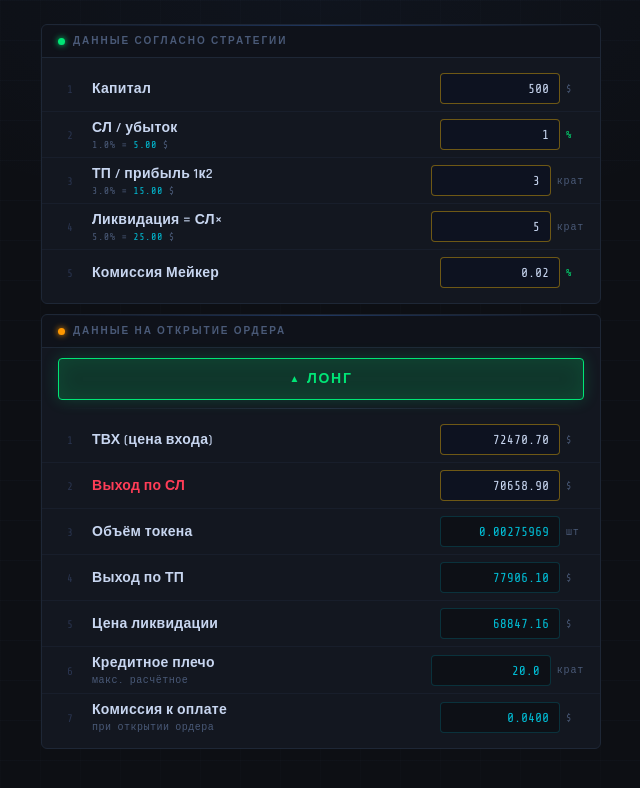
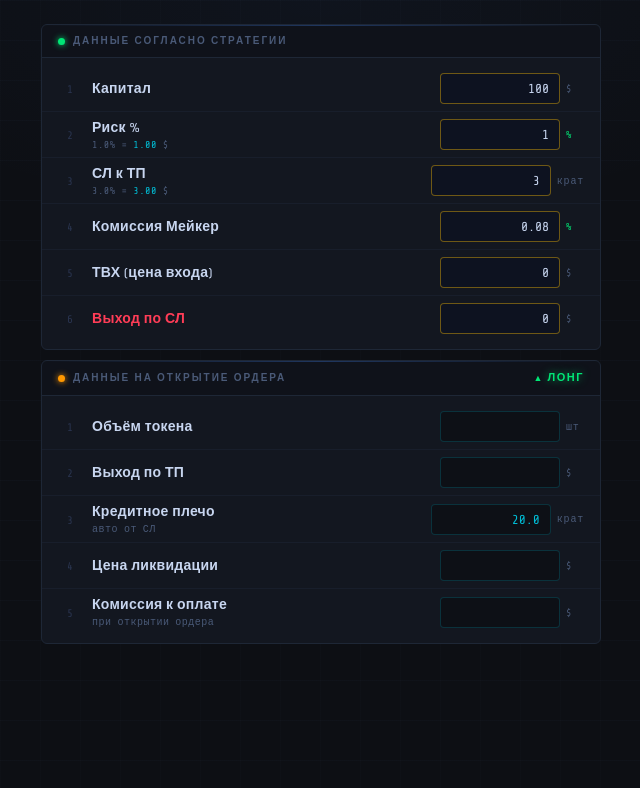
Before and after one commit to restongreyLAB/trading-calc, a plain HTML site: page index.html in a window 1280 px wide. Shown: the whole page, without its empty margins (319-959 px from the left). Drawn offline with nearby package versions, Linux system fonts and the light colour scheme.

Commit message:
Add files via upload

```diff
--- a/index.html
+++ b/index.html
@@ -314,6 +314,7 @@
     margin: 0 16px;
   }
 
+
   /* ===== SL badge ===== */
   .sl-badge {
     font-family: var(--mono);
@@ -348,7 +349,7 @@
           <span class="row-label">Капитал</span>
         </div>
         <div class="row-right">
-          <input type="number" id="capital" class="yellow" value="500" step="1" min="0" />
+          <input type="number" id="capital" class="yellow" value="100" step="1" min="0" />
           <span class="unit">$</span>
         </div>
       </div>
@@ -357,7 +358,7 @@
       <div class="row">
         <div class="row-num">2</div>
         <div class="row-label-wrap">
-          <span class="row-label">СЛ / убыток</span>
+          <span class="row-label">Риск %</span>
           <span class="row-sub" id="sl-sub">2% = <span id="sl-usd">5.00</span> $</span>
         </div>
         <div class="row-right">
@@ -370,7 +371,7 @@
       <div class="row">
         <div class="row-num">3</div>
         <div class="row-label-wrap">
-          <span class="row-label">ТП / прибыль 1к2</span>
+          <span class="row-label">СЛ к ТП</span>
           <span class="row-sub" id="tp-sub">3% = <span id="tp-usd">15.00</span> $</span>
         </div>
         <div class="row-right">
@@ -379,28 +380,39 @@
         </div>
       </div>
 
-      <!-- 4. Liquidation -->
+      <!-- 4. Maker commission -->
       <div class="row">
         <div class="row-num">4</div>
-        <div class="row-label-wrap">
-          <span class="row-label">Ликвидация = СЛ×</span>
-          <span class="row-sub" id="liq-sub">5% = <span id="liq-usd">10000.00</span> $</span>
-        </div>
-        <div class="row-right">
-          <input type="number" id="liq-mult" class="yellow" value="5" step="0.1" min="0" />
-          <span class="unit">крат</span>
-        </div>
-      </div>
-
-      <!-- 5. Maker commission -->
-      <div class="row">
-        <div class="row-num">5</div>
         <div class="row-label-wrap">
           <span class="row-label">Комиссия Мейкер</span>
         </div>
         <div class="row-right">
-          <input type="number" id="commission" class="yellow" value="0.02" step="0.001" min="0" max="100" />
+          <input type="number" id="commission" class="yellow" value="0.08" step="0.001" min="0" max="100" />
           <span class="unit pct">%</span>
+        </div>
+      </div>
+
+      <!-- 5. Entry price -->
+      <div class="row">
+        <div class="row-num">5</div>
+        <div class="row-label-wrap">
+          <span class="row-label">ТВХ (цена входа)</span>
+        </div>
+        <div class="row-right">
+          <input type="number" id="entry" class="yellow" value="0" step="0.01" min="0" />
+          <span class="unit">$</span>
+        </div>
+      </div>
+
+      <!-- 6. SL price -->
+      <div class="row" id="row-sl-price">
+        <div class="row-num">6</div>
+        <div class="row-label-wrap">
+          <span class="row-label sl" id="sl-price-label">Выход по СЛ</span>
+        </div>
+        <div class="row-right">
+          <input type="number" id="sl-price" class="yellow" value="0" step="0.01" min="0" />
+          <span class="unit">$</span>
         </div>
       </div>
 
@@ -409,50 +421,22 @@
 
   <!-- PANEL 2: Order Data -->
   <div class="panel">
-    <div class="panel-header">
-      <div class="panel-dot orange"></div>
-      <span class="panel-title">Данные на открытие ордера</span>
-    </div>
-
-    <!-- Auto direction indicator -->
-    <div style="padding: 10px 16px 8px;">
-      <div id="dir-btn" class="btn-dir btn-long active" style="width:100%;">
-        <span id="dir-arrow" class="arrow">▲</span>
-        <span id="dir-label">ЛОНГ</span>
+    <div class="panel-header" style="justify-content:space-between;">
+      <div style="display:flex;align-items:center;gap:8px;">
+        <div class="panel-dot orange"></div>
+        <span class="panel-title">Данные на открытие ордера</span>
+      </div>
+      <div id="dir-btn" style="display:inline-flex;align-items:center;gap:5px;">
+        <span id="dir-arrow" style="font-size:9px;color:var(--accent-green);">▲</span>
+        <span id="dir-label" style="font-family:var(--sans);font-size:11px;font-weight:700;letter-spacing:0.14em;color:var(--accent-green);text-shadow:0 0 8px rgba(0,230,118,0.6);">ЛОНГ</span>
       </div>
     </div>
 
-    <div class="divider"></div>
-
     <div class="panel-body">
 
-      <!-- 1. Entry price -->
+      <!-- 1. Token volume -->
       <div class="row">
         <div class="row-num">1</div>
-        <div class="row-label-wrap">
-          <span class="row-label">ТВХ (цена входа)</span>
-        </div>
-        <div class="row-right">
-          <input type="number" id="entry" class="yellow" value="72470.70" step="0.01" min="0" />
-          <span class="unit">$</span>
-        </div>
-      </div>
-
-      <!-- 2. SL exit - MANUAL input -->
-      <div class="row">
-        <div class="row-num">2</div>
-        <div class="row-label-wrap">
-          <span class="row-label sl">Выход по СЛ</span>
-        </div>
-        <div class="row-right">
-          <input type="number" id="sl-price" class="yellow" value="70658.90" step="0.01" min="0" />
-          <span class="unit">$</span>
-        </div>
-      </div>
-
-      <!-- 3. Token volume -->
-      <div class="row">
-        <div class="row-num">3</div>
         <div class="row-label-wrap">
           <span class="row-label">Объём токена</span>
         </div>
@@ -462,9 +446,9 @@
         </div>
       </div>
 
-      <!-- 4. TP exit -->
+      <!-- 2. TP exit -->
       <div class="row">
-        <div class="row-num">4</div>
+        <div class="row-num">2</div>
         <div class="row-label-wrap">
           <span class="row-label">Выход по ТП</span>
         </div>
@@ -474,9 +458,22 @@
         </div>
       </div>
 
-      <!-- 5. Liquidation price -->
+      <!-- 3. Leverage -->
+      <div class="row" id="row-leverage">
+        <div class="row-num">3</div>
+        <div class="row-label-wrap">
+          <span class="row-label">Кредитное плечо</span>
+          <span class="row-sub" id="leverage-mode">авто от СЛ</span>
+        </div>
+        <div class="row-right">
+          <input type="number" id="leverage-val" class="cyan" readonly value="0" step="0.1" min="0" />
+          <span class="unit">крат</span>
+        </div>
+      </div>
+
+      <!-- 4. Liquidation price -->
       <div class="row">
-        <div class="row-num">5</div>
+        <div class="row-num">4</div>
         <div class="row-label-wrap">
           <span class="row-label">Цена ликвидации</span>
         </div>
@@ -486,22 +483,9 @@
         </div>
       </div>
 
-      <!-- 6. Leverage -->
+      <!-- 5. Commission paid -->
       <div class="row">
-        <div class="row-num">6</div>
-        <div class="row-label-wrap">
-          <span class="row-label">Кредитное плечо</span>
-          <span class="row-sub">макс. расчётное</span>
-        </div>
-        <div class="row-right">
-          <input type="text" id="leverage-val" class="cyan" readonly value="0" />
-          <span class="unit">крат</span>
-        </div>
-      </div>
-
-      <!-- 7. Commission paid -->
-      <div class="row">
-        <div class="row-num">7</div>
+        <div class="row-num">5</div>
         <div class="row-label-wrap">
           <span class="row-label">Комиссия к оплате</span>
           <span class="row-sub">при открытии ордера</span>
@@ -525,98 +509,67 @@
 
   function set(id, v, decimals = 2) {
     const el = document.getElementById(id);
-    if (el) el.value = isFinite(v) ? v.toFixed(decimals) : '—';
+    if (el) el.value = isFinite(v) && v !== 0 ? v.toFixed(decimals) : '';
   }
 
   function calculate() {
-    const capital  = val('capital');
-    const slPct    = val('sl-pct');
-    const tpMult   = val('tp-mult');
-    const liqMult  = val('liq-mult');
-    const commPct  = val('commission');
-    const entry    = val('entry');
-    const slPrice  = val('sl-price');
+    const capital = val('capital');
+    const slPct   = val('sl-pct');
+    const tpMult  = val('tp-mult');
+    const liqMult = 5;
+    const commPct = val('commission');
+    const entry   = val('entry');
+    const slPrice = val('sl-price');
 
-    // Авто-определение направления: ТВХ - СЛ > 0 → ЛОНГ, < 0 → ШОРТ
-    const diff = entry - slPrice;
-    const direction = diff >= 0 ? 'long' : 'short';
-
-    const btn   = document.getElementById('dir-btn');
+    // Направление: ТВХ - СЛ > 0 → ЛОНГ, < 0 → ШОРТ
+    const direction = (entry - slPrice) >= 0 ? 'long' : 'short';
     const arrow = document.getElementById('dir-arrow');
     const label = document.getElementById('dir-label');
-
     if (direction === 'long') {
-      btn.className = 'btn-dir btn-long active';
-      arrow.textContent = '▲';
-      label.textContent = 'ЛОНГ';
+      arrow.style.color = 'var(--accent-green)'; arrow.textContent = '▲';
+      label.style.color = 'var(--accent-green)'; label.textContent = 'ЛОНГ';
+      label.style.textShadow = '0 0 8px rgba(0,230,118,0.6)';
     } else {
-      btn.className = 'btn-dir btn-short active';
-      arrow.textContent = '▼';
-      label.textContent = 'ШОРТ';
+      arrow.style.color = 'var(--accent-red)'; arrow.textContent = '▼';
+      label.style.color = 'var(--accent-red)'; label.textContent = 'ШОРТ';
+      label.style.textShadow = '0 0 8px rgba(255,61,87,0.6)';
     }
 
-    // ── Strategy panel ─────────────────────────────────────────────
-    const slUsd  = capital * slPct / 100;
-    const tpPct  = slPct * tpMult;
-    const tpUsd  = capital * tpPct / 100;
-    const liqPct = slPct * liqMult;
-    const liqUsd = capital * liqPct / 100;
-
+    // Strategy panel
+    const slUsd = capital * slPct / 100;
+    const tpPct = slPct * tpMult;
+    const tpUsd = capital * tpPct / 100;
     document.getElementById('sl-sub').innerHTML =
       `${slPct.toFixed(1)}% = <span>${slUsd.toFixed(2)}</span> $`;
     document.getElementById('tp-sub').innerHTML =
       `${tpPct.toFixed(1)}% = <span>${tpUsd.toFixed(2)}</span> $`;
-    document.getElementById('liq-sub').innerHTML =
-      `${liqPct.toFixed(1)}% = <span>${liqUsd.toFixed(2)}</span> $`;
 
-    // ── Order panel ────────────────────────────────────────────────
-
-    // Объём покупки (токена)
-    // ЛОНГ: ОП = Капитал * СЛ_Убыток(%) / (100% * (ТВХ - Выход_по_СЛ))
-    // ШОРТ: ОП = Капитал * СЛ_Убыток(%) / (100% * (Выход_по_СЛ - ТВХ))
-    let tokenVol = 0;
-    if (direction === 'long' && (entry - slPrice) !== 0) {
-      tokenVol = (capital * slPct) / (100 * (entry - slPrice));
-    } else if (direction === 'short' && (slPrice - entry) !== 0) {
-      tokenVol = (capital * slPct) / (100 * (slPrice - entry));
-    }
+    // Объём токена
+    const slDiff = direction === 'long' ? (entry - slPrice) : (slPrice - entry);
+    const tokenVol = slDiff > 0 ? (capital * slPct) / (100 * slDiff) : 0;
     set('token-vol', tokenVol, 8);
 
     // Выход по ТП
-    // ЛОНГ: ТП = Вход + ((Вход - Выход_по_СЛ) * СЛкТП)
-    // ШОРТ: ТП = Вход - ((Выход_по_СЛ - Вход) * СЛкТП)
-    let tpPrice = 0;
-    if (direction === 'long') {
-      tpPrice = entry + (entry - slPrice) * tpMult;
-    } else {
-      tpPrice = entry - (slPrice - entry) * tpMult;
-    }
+    const tpPrice = direction === 'long'
+      ? entry + (entry - slPrice) * tpMult
+      : entry - (slPrice - entry) * tpMult;
     set('tp-price', tpPrice);
 
-    // Кредитное плечо: КП = 100 / (СЛ_Убыток(%) * Ликвидация_крат)
-    const leverage = (slPct > 0 && liqMult > 0) ? 100 / (slPct * liqMult) : 0;
-    const leverageEl = document.getElementById('leverage-val');
-    if (leverageEl) leverageEl.value = isFinite(leverage) && leverage > 0 ? leverage.toFixed(1) : '0';
+    // Кредитное плечо: КП = 100 / (Риск% × Ликвидация_крат)
+    const leverage = (slPct > 0) ? 100 / (slPct * liqMult) : 0;
+    const levEl = document.getElementById('leverage-val');
+    if (levEl) levEl.value = leverage > 0 ? leverage.toFixed(1) : '';
 
-    // Комиссия = Объём токена × ТВХ × Комиссия% / 100
-    const commissionUsd = tokenVol * entry * commPct / 100;
-    set('commission-val', commissionUsd, 4);
+    // Цена ликвидации
+    const liqPrice = leverage > 0
+      ? (direction === 'long' ? entry * (1 - 1/leverage) : entry * (1 + 1/leverage))
+      : 0;
+    set('liq-price', liqPrice);
 
-    // Цена ликвидации — через плечо (реальная биржевая формула)
-    // ЛОНГ: ЛИК = ТВХ × (1 - 1/КП)
-    // ШОРТ: ЛИК = ТВХ × (1 + 1/КП)
-    let liqPrice = 0;
-    if (leverage > 0) {
-      if (direction === 'long') {
-        liqPrice = entry * (1 - 1 / leverage);
-      } else {
-        liqPrice = entry * (1 + 1 / leverage);
-      }
-    }
-    set('liq-price', liqPrice);
+    // Комиссия
+    set('commission-val', tokenVol * entry * commPct / 100, 4);
   }
 
-  // Attach listeners to all inputs
   document.querySelectorAll('input').forEach(el => {
     el.addEventListener('input', calculate);
   });
```
